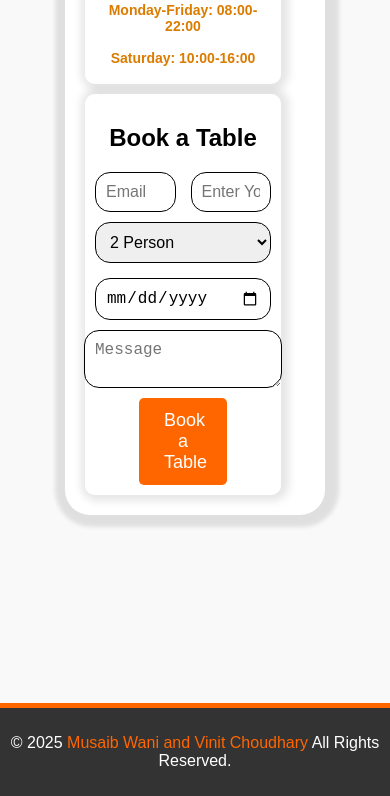
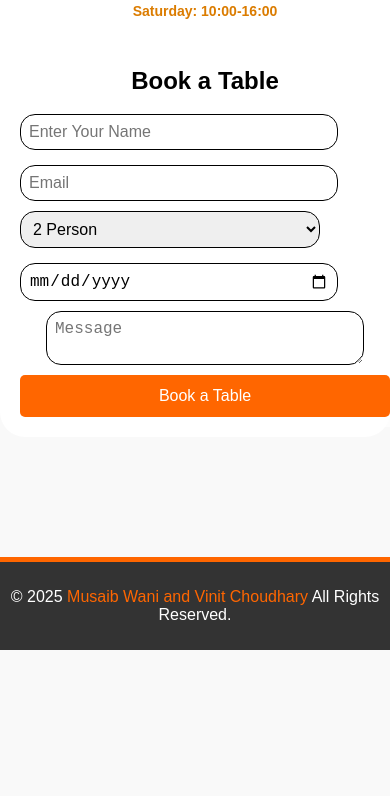
Before and after one commit to Musaib03/Grills-inn, a plain HTML site: page contact.html in a window 390 px wide. Shown: the part 529-1325 px from the top of the page. After the commit the page ends 1179 px from the top, so only its background shows below. Drawn offline with Linux system fonts and the light colour scheme.

Commit message:
added responsive

```diff
--- a/assets/css/contact.css
+++ b/assets/css/contact.css
@@ -6,65 +6,61 @@ body {
     background-color: #f9f9f9;
     color: hsl(34, 100%, 43%);
 }
+
 .logo {
     display: flex;
     justify-content: center;
     align-items: center;
     padding: 10px;
 }
+
 .logo img {
-  max-width: 30%;
+    max-width: 20%;
     border-radius: 30px;
     padding-bottom: 2px;
 }
+
 h1, h2 {
     text-align: center;
     color: black;
 }
-ul {
-    list-style: none;
-    padding: 0;
-    margin: 0;
-}
+
 .contact-page {
     max-width: 1100px;
-    margin: 30px 65px;
+    margin: 100px auto;
     padding: 20px;
     background: #ffffff;
     border-radius: 25px;
-    box-shadow: 2px 0 4px 12px rgba(0, 0, 0, 0.1);
-    display: flex;
     text-align: center;
-    gap:10px;
+
 }
-.contact-container {
-    display: flex;
-    flex-direction: rows;
-    align-items: center;
-    border-radius: 8px;
-    background-color: #db0f0f;
-}
+
 .contact-info, .opening-hours, .booking-form {
     width: 100%;
     padding: 10px;
     background: #ffffffc7;
     border-radius: 10px;
-    box-shadow: 2px 0 8px 6px rgba(0, 0, 0, 0.1);
+    text-align: center;
 }
+
 .contact-info ul, .opening-hours ul {
     padding: 0;
     margin: 0;
+    list-style: none;
 }
+
 .contact-info li, .opening-hours li {
     padding: 8px 0;
     font-size: 14px;
 }
+
 .booking-form form {
     display: flex;
     flex-direction: column;
     gap: 10px;
     align-items: center;
 }
+
 .input-wrapper {
     display: flex;
     flex-wrap: wrap;
@@ -72,23 +68,26 @@ ul {
     justify-content: center;
     width: 100%;
 }
+
 .input-wrapper input, .input-wrapper select, textarea {
     flex: 1;
-    padding: 10px;
+    padding: 8px;
     font-size: 16px;
     border: 1px solid #000000;
     border-radius: 15px;
     width: calc(50% - 10px);
     max-width: 300px;
 }
+
 textarea {
     resize: vertical;
     height: 100px;
     width: 100%;
 }
+
 .btn {
-    padding: 12px 25px;
-    font-size: 18px;
+    padding: 12px 11px;
+    font-size: 16px;
     color: #fff;
     background-color: #ff6600;
     border: none;
@@ -97,71 +96,65 @@ textarea {
     text-align: center;
     transition: background 0.2s;
 }
+
 .btn:hover {
     background-color: black;
 }
+
 .footer {
     background-color: #333;
     color: #fff;
     text-align: center;
     padding: 10px 10px;
     border-top: 5px solid #ff6600;
-    width: auto;
-    margin-top: 188px;
+    margin-top: 120px;
 }
+
 .footer a {
     color: #ff6600;
     text-decoration: none;
 }
+
 .footer a:hover {
     text-decoration: underline;
 }
-@keyframes backgroundZoom {
-    0% {
-        transform: scale(1);
-    }
-    100% {
-        transform: scale(1.1);
-    }
-}
+
 @media (max-width: 1024px) {
     .contact-page {
         flex-wrap: wrap;
-    }
-    .contact-container {
-        flex-wrap: wrap;
         justify-content: center;
-    }
-    .contact-info, .opening-hours, .booking-form {
-        flex: 1 1 45%;
+        gap: 20px;
+        margin: 50px auto;
     }
 }
+
 @media (max-width: 768px) {
-    .contact-container {
-        flex-direction: column;
-    }
-    .contact-info, .opening-hours, .booking-form {
-        width: 80%;
-    }
-    .btn {
-        width: 80%;
-    }
-}
-@media (max-width: 480px) {
     .contact-page {
         flex-direction: column;
-    }
-    .contact-info, .opening-hours, .booking-form {
-        border-radius: 10px;
-        padding: 10px;
+        align-items: center;
+        margin: 20px auto;
+        padding: 15px;
     }
     .input-wrapper {
-        flex-direction: row-reverse;
+        flex-direction: column;
+        width: 100%;
     }
     .input-wrapper input, .input-wrapper select, textarea {
         width: 100%;
     }
     .btn {
-        width: 50%;
+        width: 100%;
     }
 }
+
+@media (max-width: 480px) {
+    .contact-page {
+        padding: 10px;
+    }
+    .input-wrapper input, .input-wrapper select, textarea {
+        width: 100%;
+    }
+    .btn {
+        width: 100%;
+    }
+}
```
Lines whose indentation alone changed are shown as unchanged.
